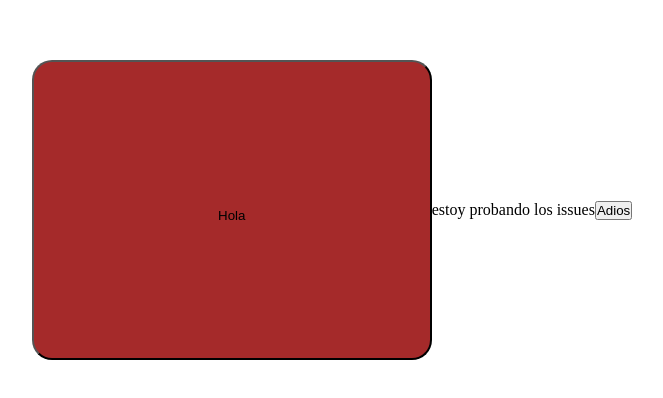
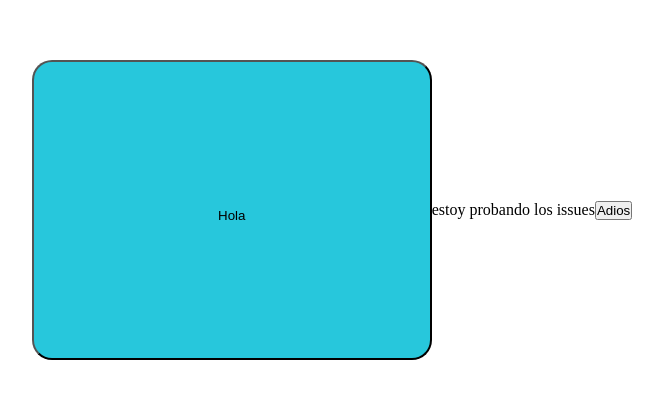
Before and after one commit to pablo1720/prueba, a plain HTML site: page index.html in a window 1280 px wide. Shown: the part 240-638 px from the top of the page, without its empty margins (308-971 px from the left). Drawn offline with Linux system fonts and the light colour scheme.

Commit message:
color cambiado :zap:

```diff
--- a/style.css
+++ b/style.css
@@ -14,7 +14,7 @@ body{
 }
 
 .button1{
-  background-color: brown;
+  background-color: rgb(39, 199, 220);
   height: 300px;
   width: 400px;
   border-radius: 20px;
```
